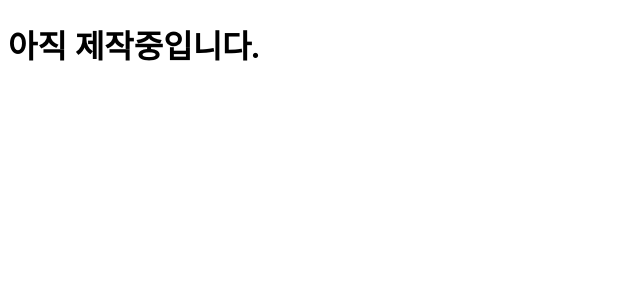
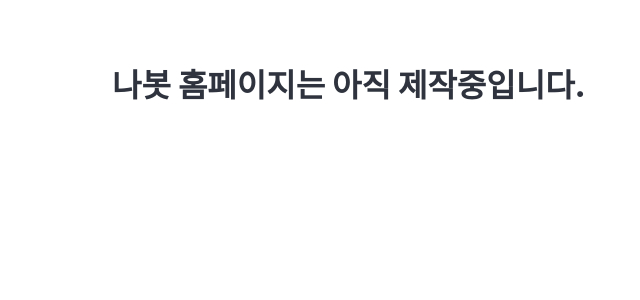
Before and after one commit to dalbodeule/nabot-frontend, a Nuxt app: page / in a window 1280 px wide. Shown: the top 300 px of the page, without its empty margins (0-640 px from the left). Built offline with nearby package versions, Linux system fonts and the light colour scheme.

Commit message:
add loading status. etc...
- add loading status.
- add fontawesome, bulma

```diff
--- /dev/null
+++ b/assets/loading.scss
@@ -0,0 +1,13 @@
+.loader {
+  border: 16px solid #f3f3f3;
+  border-top: 16px solid #3498db;
+  border-radius: 50%;
+  width: 120px;
+  height: 120px;
+  animation: spin 2s linear infinite;
+}
+
+@keyframes spin {
+  0% { transform: rotate(0deg); }
+  100% { transform: rotate(360deg); }
+}
--- a/layouts/default.vue
+++ b/layouts/default.vue
@@ -1,3 +1,18 @@
+<script lang="ts" setup>
+import "bulma/bulma.scss"
+import "bulma/sass/themes/light.scss"
+
+useHead({
+  htmlAttrs: {
+    class: 'theme-light'
+  }
+})
+
+</script>
 <template>
-  <RouterView />
+  <div>
+    <div class="container" style="margin-top: 20px; min-height: 80vh;">
+      <NuxtPage />
+    </div>
+  </div>
 </template>
--- a/layouts/transparent.vue
+++ b/layouts/transparent.vue
@@ -1,3 +1,3 @@
 <template>
-  <RouterView />
+  <NuxtPage />
 </template>
--- a/nuxt.config.ts
+++ b/nuxt.config.ts
@@ -5,7 +5,17 @@ export default defineNuxtConfig({
   build: {
     transpile: [ 'Dayjs' ]
   },
+  nitro: {
+    preset: 'cloudflare-module'
+  },
+  css: [
+    '@fortawesome/fontawesome-svg-core/styles.css'
+  ],
+  purgecss: {
+    safelist: [/svg.*/, /fa.*/]
+  },
   modules: [
-      '@vueuse/nuxt'
+    '@vueuse/nuxt',
+    "nuxt-purgecss"
   ]
 })
--- a/pages/index.vue
+++ b/pages/index.vue
@@ -3,7 +3,13 @@
 </script>
 
 <template>
-  <h1>아직 제작중입니다.</h1>
+  <div>
+    <section class="section">
+      <div class="content">
+        <h1>나봇 홈페이지는 아직 제작중입니다.</h1>
+      </div>
+    </section>
+  </div>
 </template>
 
 <style scoped>
--- a/pages/timer/[uid].vue
+++ b/pages/timer/[uid].vue
@@ -1,5 +1,6 @@
 <script setup lang="ts">
-import "~/assets/flip-clock.scss"
+import "@/assets/flip-clock.scss"
+import "@/assets/loading.scss"
 import {onBeforeUnmount, onMounted, type Ref} from "vue";
 import FlipClock from "~/components/FlipClock.vue";
 import dayjs from 'dayjs'
@@ -11,6 +12,8 @@ enum TimerType {
   UPTIME = 0,
   TIMER = 1,
   REMOVE = 2,
+
+  STREAM_OFF = 50,
 }
 
 enum TimerMode {
@@ -35,7 +38,7 @@ definePageMeta({
   layout: 'transparent'
 })
 useSeoMeta({
-  title: `Timer on ${uid}`,
+  title: `nabot :: Timer on ${uid}`,
   robots: false
 })
 
@@ -62,6 +65,8 @@ const { status, data, send, open, close } = useWebSocket(`wss://api-nabot.mori.s
         case TimerType.UPTIME:
           startCountUpFromTime(message.time)
           break
+        case TimerType.STREAM_OFF:
+          stopTimer()
       }
   }
 })
@@ -177,8 +182,10 @@ const startCountDownFromTime = (time: string) => {
 
 <template>
   <div>
-    <div v-if="isDisabled" class="overlay"></div>
-    <div class="timer" :style="{ opacity: isDisabled ? 0 : 1 }">
+    <div v-if="isDisabled" class="overlay">
+      <div class="loader"></div>
+    </div>
+    <div v-else class="timer">
       <FlipClock :time="hours" :flipFlags="flipFlags[0]" />
       <FlipClock :time="minutes" :flipFlags="flipFlags[1]" />
       <FlipClock :time="seconds" :flipFlags="flipFlags[2]" />
--- /dev/null
+++ b/plugins/fontawesome.ts
@@ -0,0 +1,18 @@
+import { library, config } from '@fortawesome/fontawesome-svg-core'
+import { FontAwesomeIcon } from '@fortawesome/vue-fontawesome'
+import { fas } from '@fortawesome/free-solid-svg-icons'
+import { far } from '@fortawesome/free-regular-svg-icons'
+import { fab } from '@fortawesome/free-brands-svg-icons'
+
+// This is important, we are going to let Nuxt worry about the CSS
+config.autoAddCss = false
+
+// You can add your icons directly in this plugin. See other examples for how you
+// can add other styles or just individual icons.
+library.add(fas)
+library.add(far)
+library.add(fab)
+
+export default defineNuxtPlugin((nuxtApp) => {
+    nuxtApp.vueApp.component('font-awesome-icon', FontAwesomeIcon)
+})
```
Also changed, not shown: package.json (+8 -1 lines), 1 other file (tests, documents, lock files or other folders).
